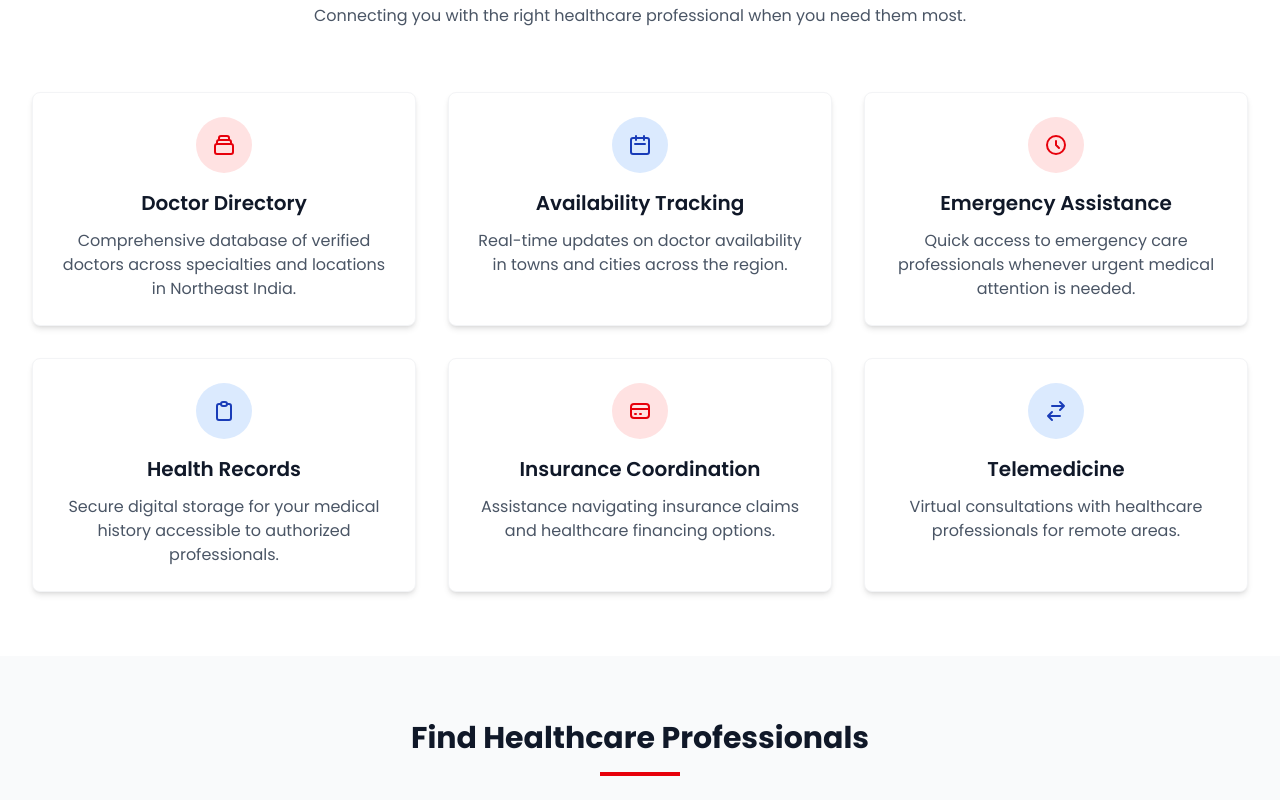
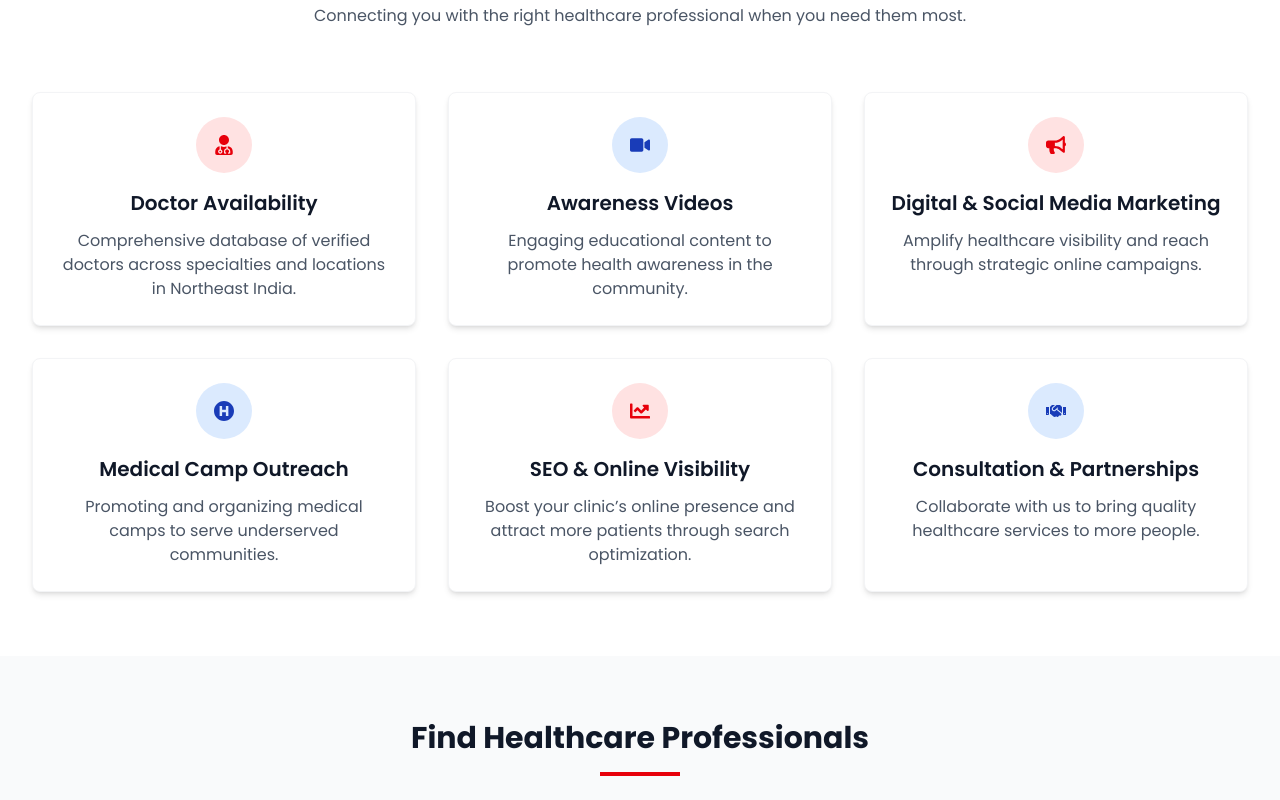
Before and after one commit to dev-subhamchanda/northeast-healthcare-network, a React (Vite) app: page / in a window 1280 px wide. Shown: the part 960-1760 px from the top of the page. Built offline with nearby package versions, Linux system fonts and the light colour scheme.

Commit message:
Changes made and website is live

```diff
--- a/package.json
+++ b/package.json
@@ -14,6 +14,7 @@
     "postcss": "^8.5.6",
     "react": "^19.1.0",
     "react-dom": "^19.1.0",
+    "react-icons": "^5.5.0",
     "react-router-dom": "^7.7.0",
     "tailwindcss": "^4.1.11"
   },
--- a/src/components/Contact.jsx
+++ b/src/components/Contact.jsx
@@ -1,4 +1,4 @@
-import React from 'react';
+
 
 const ContactInfo = () => {
     return (
@@ -23,7 +23,7 @@ const ContactInfo = () => {
                         <div>
                             <h4 className="text-lg font-semibold mb-2">Phone</h4>
                             <p className="text-blue-200 break-all">+91 8638108721</p>
-                            <p className="text-blue-200 mt-1 break-all">Toll Free: 1800 123 4567</p>
+                            {/* <p className="text-blue-200 mt-1 break-all">Toll Free: 1800 123 4567</p> */}
                         </div>
                     </div>
                     <div className="flex items-start">
@@ -49,8 +49,8 @@ const ContactInfo = () => {
                         </div>
                         <div>
                             <h4 className="text-lg font-semibold mb-2">Address</h4>
-                            <p className="text-blue-200">Health Plaza, Dispur</p>
-                            <p className="text-blue-200">Guwahati, Assam - 781005</p>
+                            <p className="text-blue-200"></p>
+                            <p className="text-blue-200">Bongaigaon, Assam - 783380</p>
                         </div>
                     </div>
                     <div className="flex items-start">
--- a/src/components/Services.jsx
+++ b/src/components/Services.jsx
@@ -1,4 +1,12 @@
 import React from 'react';
+import {
+  FaUserMd,
+  FaVideo,
+  FaBullhorn,
+  FaHospitalSymbol,
+  FaChartLine,
+  FaHandshake
+} from 'react-icons/fa';
 
 const Services = () => {
   return (
@@ -13,81 +21,69 @@ const Services = () => {
         </div>
 
         <div className="grid md:grid-cols-2 lg:grid-cols-3 gap-8">
-                    {/* Doctor Directory */}
-                    <div className="service-card bg-white p-6 rounded-lg shadow-md transition duration-300 hover:shadow-lg border border-gray-100">
+          {/* Doctor Availability */}
+          <div className="service-card bg-white p-6 rounded-lg shadow-md hover:shadow-lg border border-gray-100 transition duration-300">
             <div className="w-14 h-14 bg-red-100 rounded-full flex items-center justify-center mb-4 mx-auto">
-                            <svg xmlns="http://www.w3.org/2000/svg" className="h-6 w-6 text-red-600" fill="none" viewBox="0 0 24 24" stroke="currentColor">
-                                <path strokeLinecap="round" strokeLinejoin="round" strokeWidth="2" d="M19 11H5m14 0a2 2 0 012 2v6a2 2 0 01-2 2H5a2 2 0 01-2-2v-6a2 2 0 012-2m14 0V9a2 2 0 00-2-2M5 11V9a2 2 0 012-2m0 0V5a2 2 0 012-2h6a2 2 0 012 2v2M7 7h10" />
-                            </svg>
+              <FaUserMd className="text-red-600 text-xl" />
             </div>
-                        <h3 className="text-xl font-semibold text-center mb-3 text-gray-900">Doctor Directory</h3>
+            <h3 className="text-xl font-semibold text-center mb-3 text-gray-900">Doctor Availability</h3>
             <p className="text-gray-600 text-center">
               Comprehensive database of verified doctors across specialties and locations in Northeast India.
             </p>
           </div>
 
-                    {/* Availability Tracking */}
-                    <div className="service-card bg-white p-6 rounded-lg shadow-md transition duration-300 hover:shadow-lg border border-gray-100">
+          {/* Awareness Videos */}
+          <div className="service-card bg-white p-6 rounded-lg shadow-md hover:shadow-lg border border-gray-100 transition duration-300">
             <div className="w-14 h-14 bg-blue-100 rounded-full flex items-center justify-center mb-4 mx-auto">
-                            <svg xmlns="http://www.w3.org/2000/svg" className="h-6 w-6 text-blue-800" fill="none" viewBox="0 0 24 24" stroke="currentColor">
-                                <path strokeLinecap="round" strokeLinejoin="round" strokeWidth="2" d="M8 7V3m8 4V3m-9 8h10M5 21h14a2 2 0 002-2V7a2 2 0 00-2-2H5a2 2 0 00-2 2v12a2 2 0 002 2z" />
-                            </svg>
+              <FaVideo className="text-blue-800 text-xl" />
             </div>
-                        <h3 className="text-xl font-semibold text-center mb-3 text-gray-900">Availability Tracking</h3>
+            <h3 className="text-xl font-semibold text-center mb-3 text-gray-900">Awareness Videos</h3>
             <p className="text-gray-600 text-center">
-                            Real-time updates on doctor availability in towns and cities across the region.
+              Engaging educational content to promote health awareness in the community.
             </p>
           </div>
 
-                    {/* Emergency Assistance */}
-                    <div className="service-card bg-white p-6 rounded-lg shadow-md transition duration-300 hover:shadow-lg border border-gray-100">
+          {/* Digital & Social Media Marketing */}
+          <div className="service-card bg-white p-6 rounded-lg shadow-md hover:shadow-lg border border-gray-100 transition duration-300">
             <div className="w-14 h-14 bg-red-100 rounded-full flex items-center justify-center mb-4 mx-auto">
-                            <svg xmlns="http://www.w3.org/2000/svg" className="h-6 w-6 text-red-600" fill="none" viewBox="0 0 24 24" stroke="currentColor">
-                                <path strokeLinecap="round" strokeLinejoin="round" strokeWidth="2" d="M12 8v4l3 3m6-3a9 9 0 11-18 0 9 9 0 0118 0z" />
-                            </svg>
+              <FaBullhorn className="text-red-600 text-xl" />
             </div>
-                        <h3 className="text-xl font-semibold text-center mb-3 text-gray-900">Emergency Assistance</h3>
+            <h3 className="text-xl font-semibold text-center mb-3 text-gray-900">Digital & Social Media Marketing</h3>
             <p className="text-gray-600 text-center">
-                            Quick access to emergency care professionals whenever urgent medical attention is needed.
+              Amplify healthcare visibility and reach through strategic online campaigns.
             </p>
           </div>
 
-                    {/* Health Records */}
-                    <div className="service-card bg-white p-6 rounded-lg shadow-md transition duration-300 hover:shadow-lg border border-gray-100">
+          {/* Medical Camp Outreach Promotion */}
+          <div className="service-card bg-white p-6 rounded-lg shadow-md hover:shadow-lg border border-gray-100 transition duration-300">
             <div className="w-14 h-14 bg-blue-100 rounded-full flex items-center justify-center mb-4 mx-auto">
-                            <svg xmlns="http://www.w3.org/2000/svg" className="h-6 w-6 text-blue-800" fill="none" viewBox="0 0 24 24" stroke="currentColor">
-                                <path strokeLinecap="round" strokeLinejoin="round" strokeWidth="2" d="M9 5H7a2 2 0 00-2 2v12a2 2 0 002 2h10a2 2 0 002-2V7a2 2 0 00-2-2h-2M9 5a2 2 0 002 2h2a2 2 0 002-2M9 5a2 2 0 012-2h2a2 2 0 012 2" />
-                            </svg>
+              <FaHospitalSymbol className="text-blue-800 text-xl" />
             </div>
-                        <h3 className="text-xl font-semibold text-center mb-3 text-gray-900">Health Records</h3>
+            <h3 className="text-xl font-semibold text-center mb-3 text-gray-900">Medical Camp Outreach</h3>
             <p className="text-gray-600 text-center">
-                            Secure digital storage for your medical history accessible to authorized professionals.
+              Promoting and organizing medical camps to serve underserved communities.
             </p>
           </div>
 
-                    {/* Insurance Coordination */}
-                    <div className="service-card bg-white p-6 rounded-lg shadow-md transition duration-300 hover:shadow-lg border border-gray-100">
+          {/* SEO & Online Visibility Boost */}
+          <div className="service-card bg-white p-6 rounded-lg shadow-md hover:shadow-lg border border-gray-100 transition duration-300">
             <div className="w-14 h-14 bg-red-100 rounded-full flex items-center justify-center mb-4 mx-auto">
-                            <svg xmlns="http://www.w3.org/2000/svg" className="h-6 w-6 text-red-600" fill="none" viewBox="0 0 24 24" stroke="currentColor">
-                                <path strokeLinecap="round" strokeLinejoin="round" strokeWidth="2" d="M3 10h18M7 15h1m4 0h1m-7 4h12a3 3 0 003-3V8a3 3 0 00-3-3H6a3 3 0 00-3 3v8a3 3 0 003 3z" />
-                            </svg>
+              <FaChartLine className="text-red-600 text-xl" />
             </div>
-                        <h3 className="text-xl font-semibold text-center mb-3 text-gray-900">Insurance Coordination</h3>
+            <h3 className="text-xl font-semibold text-center mb-3 text-gray-900">SEO & Online Visibility</h3>
             <p className="text-gray-600 text-center">
-                            Assistance navigating insurance claims and healthcare financing options.
+              Boost your clinic’s online presence and attract more patients through search optimization.
             </p>
           </div>
 
-                    {/* Telemedicine */}
-                    <div className="service-card bg-white p-6 rounded-lg shadow-md transition duration-300 hover:shadow-lg border border-gray-100">
+          {/* Consultation & Partnership Program */}
+          <div className="service-card bg-white p-6 rounded-lg shadow-md hover:shadow-lg border border-gray-100 transition duration-300">
             <div className="w-14 h-14 bg-blue-100 rounded-full flex items-center justify-center mb-4 mx-auto">
-                            <svg xmlns="http://www.w3.org/2000/svg" className="h-6 w-6 text-blue-800" fill="none" viewBox="0 0 24 24" stroke="currentColor">
-                                <path strokeLinecap="round" strokeLinejoin="round" strokeWidth="2" d="M8 7h12m0 0l-4-4m4 4l-4 4m0 6H4m0 0l4 4m-4-4l4-4" />
-                            </svg>
+              <FaHandshake className="text-blue-800 text-xl" />
             </div>
-                        <h3 className="text-xl font-semibold text-center mb-3 text-gray-900">Telemedicine</h3>
+            <h3 className="text-xl font-semibold text-center mb-3 text-gray-900">Consultation & Partnerships</h3>
             <p className="text-gray-600 text-center">
-                            Virtual consultations with healthcare professionals for remote areas.
+              Collaborate with us to bring quality healthcare services to more people.
             </p>
           </div>
         </div>
```
Also changed, not shown: src/components/About.jsx (+8 -18 lines), 1 other file (tests, documents, lock files or other folders). Lines whose indentation alone changed are shown as unchanged.
